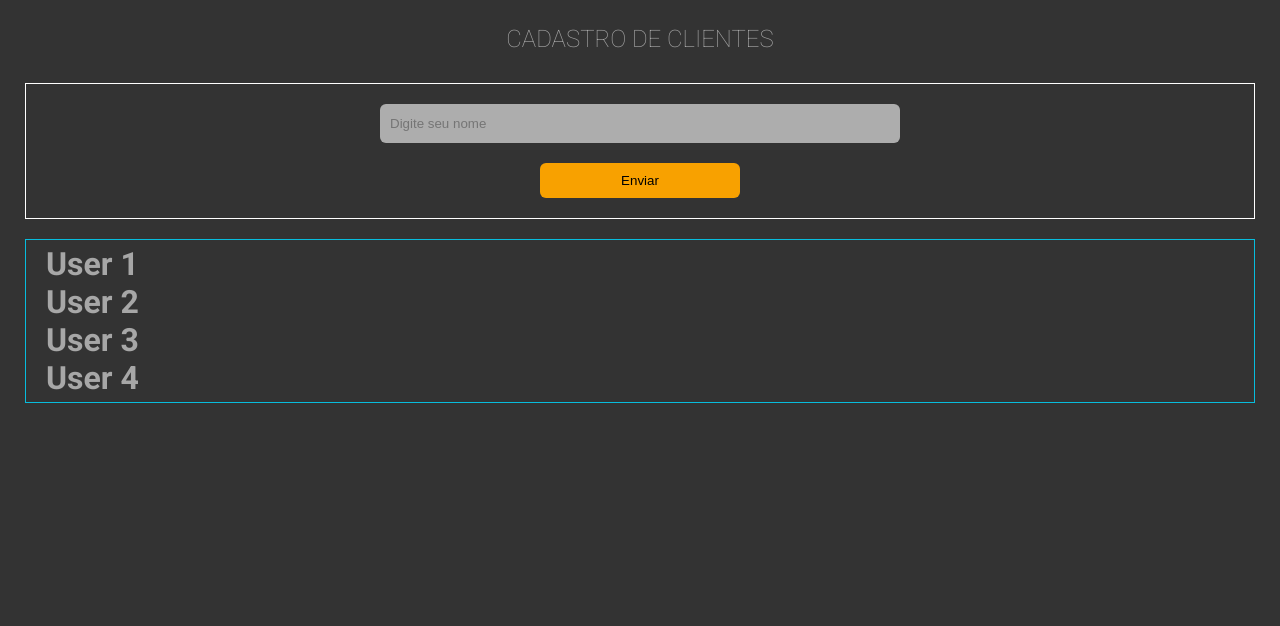
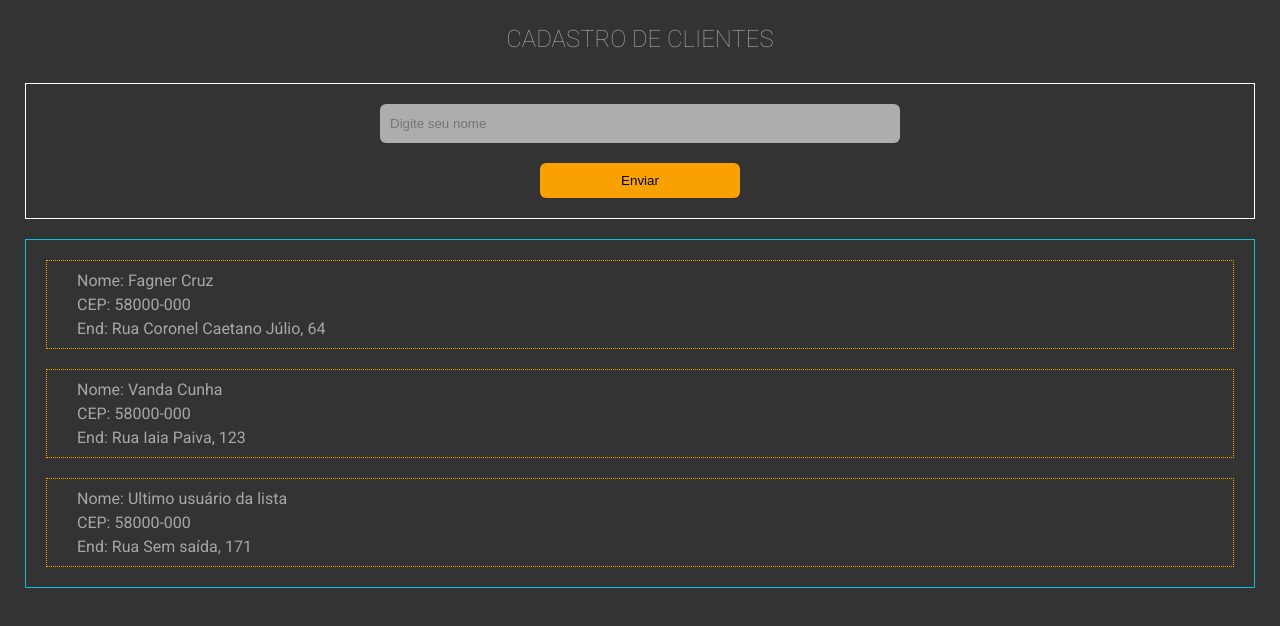
Before and after one commit to fagnercruz/Cadastro-Clientes, a React (Create React App) app in the folder frontend/: page / in a window 1280 px wide. Shown: the top 626 px of the page. Built offline with nearby package versions, Linux system fonts and the light colour scheme.

Commit message:
finalizando o Usercard e mockando dados para exibição

```diff
--- a/frontend/public/index.html
+++ b/frontend/public/index.html
@@ -17,7 +17,7 @@
       @import url("https://fonts.googleapis.com/css2?family=Roboto:wght@100;300;400;700&display=swap");
     </style>
 
-    <title>Cadastro de Clientes - ReactJS Frontweb</title>
+    <title>ReactJS - Cadastro de Clientes</title>
   </head>
   <body>
     <noscript>You need to enable JavaScript to run this app.</noscript>
--- a/frontend/src/App.tsx
+++ b/frontend/src/App.tsx
@@ -1,13 +1,32 @@
 import "./App.css";
 import Formcard from "./Components/Formcard";
 import Userlist from "./Components/Userlist";
+import { Usuario } from "./Utils/typesUtils";
+
+const usuarios: Usuario[] = [
+  {
+    nome: "Fagner Cruz",
+    cep: "58000-000",
+    logradouro: "Rua Coronel Caetano Júlio, 64",
+  },
+  {
+    nome: "Vanda Cunha",
+    cep: "58000-000",
+    logradouro: "Rua Iaia Paiva, 123",
+  },
+  {
+    nome: "Ultimo usuário da lista",
+    cep: "58000-000",
+    logradouro: "Rua Sem saída, 171",
+  },
+];
 
 function App() {
   return (
     <div className="App">
       <h2>CADASTRO DE CLIENTES</h2>
       <Formcard />
-      <Userlist />
+      <Userlist usuarios={usuarios} />
     </div>
   );
 }
--- /dev/null
+++ b/frontend/src/Components/Usercard/index.tsx
@@ -0,0 +1,18 @@
+import { Usuario } from "../../Utils/typesUtils";
+import "./styles.css";
+
+type Props = {
+  usuario: Usuario;
+};
+
+const Usercard = ({ usuario }: Props) => {
+  return (
+    <div className="usercard-container">
+      <p>Nome: {usuario.nome}</p>
+      <p>CEP: {usuario.cep}</p>
+      <p>End: {usuario.logradouro}</p>
+    </div>
+  );
+};
+
+export default Usercard;
--- /dev/null
+++ b/frontend/src/Components/Usercard/styles.css
@@ -0,0 +1,8 @@
+.usercard-container {
+  border: 1px dotted orange;
+  padding: 10px 30px;
+  box-sizing: border-box;
+  display: flex;
+  flex-direction: column;
+  gap: 5px;
+}
--- a/frontend/src/Components/Userlist/index.tsx
+++ b/frontend/src/Components/Userlist/index.tsx
@@ -1,12 +1,17 @@
+import { Usuario } from "../../Utils/typesUtils";
+import Usercard from "../Usercard";
 import "./styles.css";
 
-const Userlist = () => {
+type Props = {
+  usuarios: Usuario[];
+};
+
+const Userlist = ({ usuarios }: Props) => {
   return (
     <div className="userlist">
-      <h1>User 1</h1>
-      <h1>User 2</h1>
-      <h1>User 3</h1>
-      <h1>User 4</h1>
+      {usuarios.map((usuario) => {
+        return <Usercard usuario={usuario} />;
+      })}
     </div>
   );
 };
--- a/frontend/src/Components/Userlist/styles.css
+++ b/frontend/src/Components/Userlist/styles.css
@@ -2,5 +2,8 @@
   border: 1px solid #08bddd;
 
   margin-top: 20px;
-  padding: 5px 20px;
+  padding: 20px 20px;
+  display: flex;
+  flex-direction: column;
+  gap: 20px;
 }
--- /dev/null
+++ b/frontend/src/Utils/typesUtils.ts
@@ -0,0 +1,5 @@
+export type Usuario = {
+  nome: string;
+  cep: string;
+  logradouro: string;
+};
```
Also changed, not shown: 1 other file (tests, documents, lock files or other folders).
